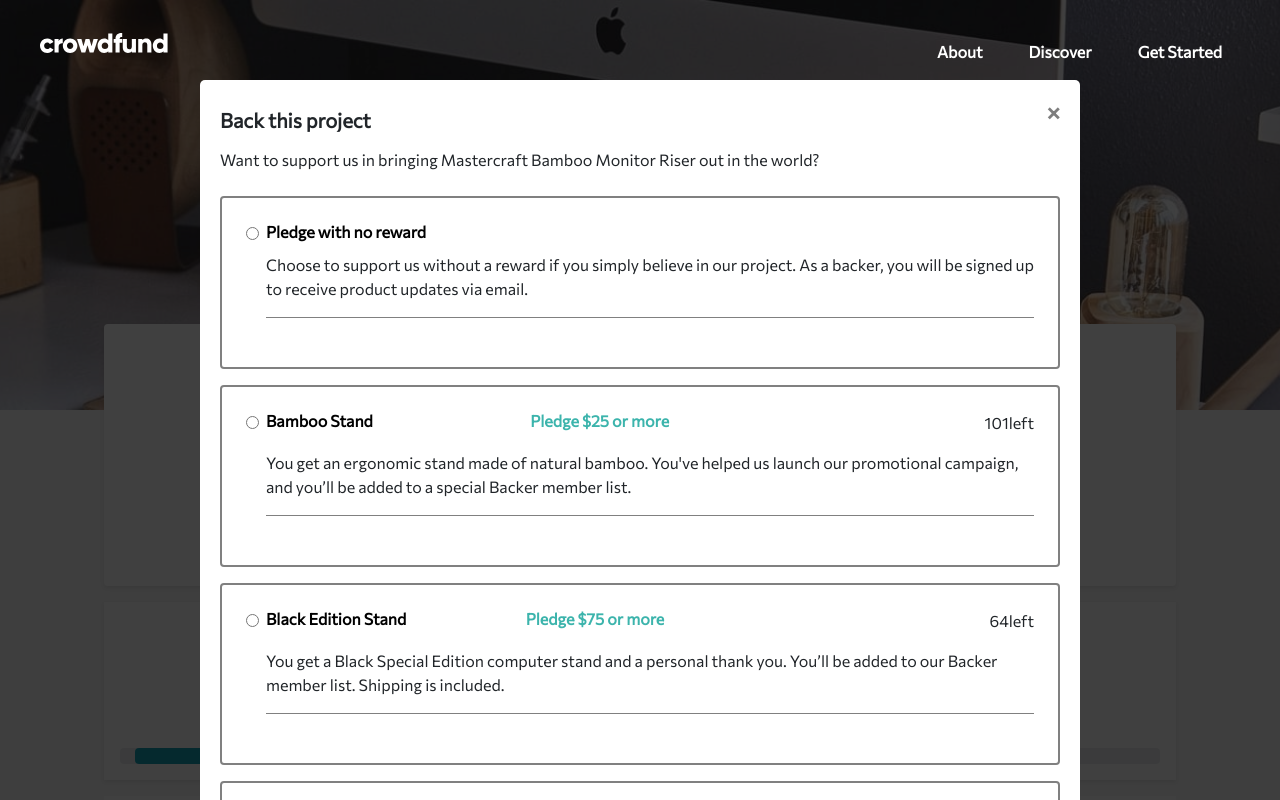
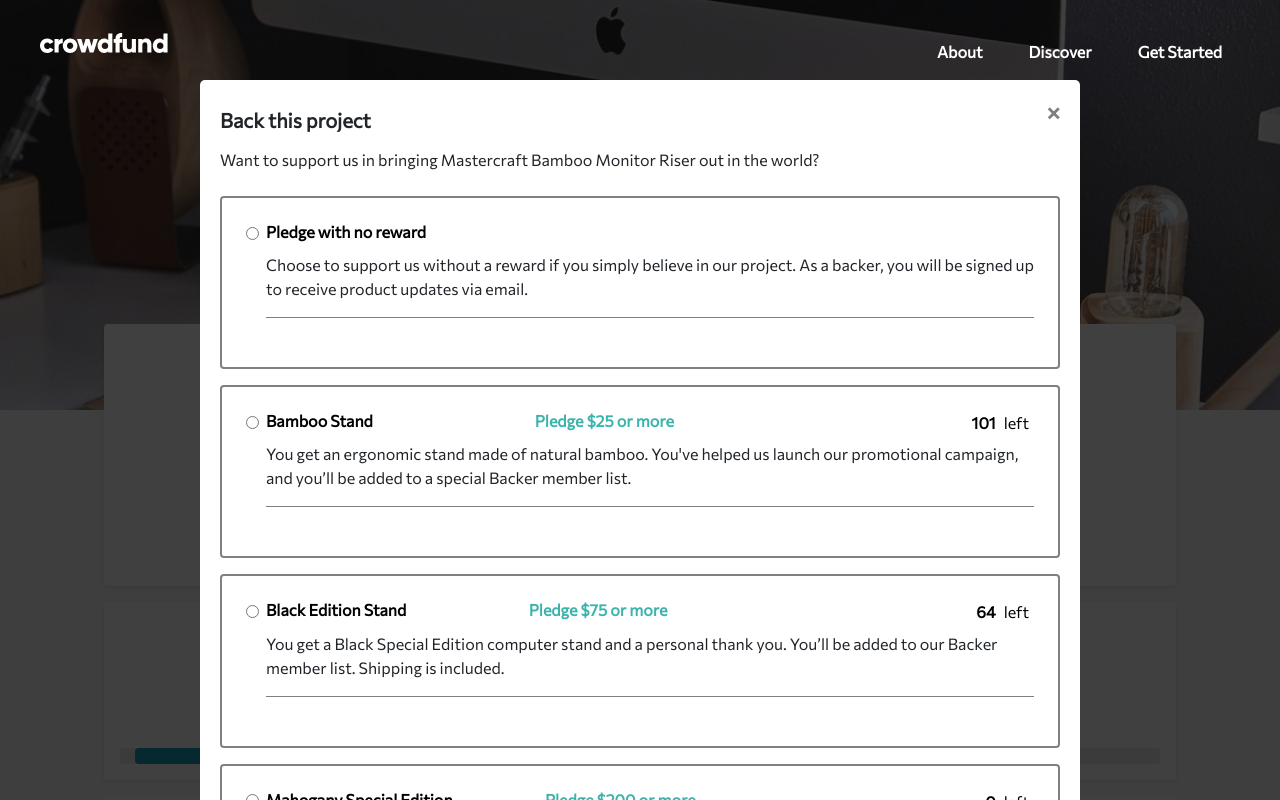
Before and after one commit to MrObonye/crowdfunding, an Angular app: page / in a window 1280 px wide. Both pictures are taken after a click on the button "Back the project". Shown: the top 800 px of the page. Built offline with nearby package versions, Linux system fonts and the light colour scheme.

Commit message:
fix the typo on the pledge count

```diff
--- a/src/app/components/common/pledge/pledge.component.html
+++ b/src/app/components/common/pledge/pledge.component.html
@@ -13,7 +13,9 @@
   </div>
   <div class="grid-item4">
     <div class="" *ngIf="cardNumber >= 0">
-      <p class="">{{cardNumber}}left</p>
+      <span class="card-digits-number">
+        {{cardNumber}}
+      </span>
     </div>
   </div>
   <div class="grid-item5">
--- a/src/assets/scss/_card.scss
+++ b/src/assets/scss/_card.scss
@@ -23,6 +23,11 @@
       color: $Black;
       font-weight: 700;
       padding-bottom: 20px;
+      &::after {
+        content: 'left';
+        font-weight: 400;
+        padding: 5px;
+      }
     }
   }
 
```
